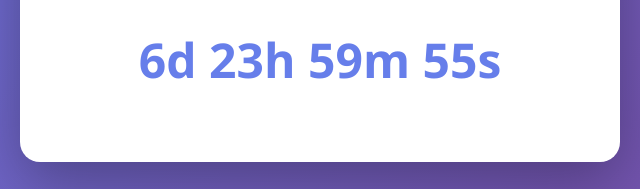
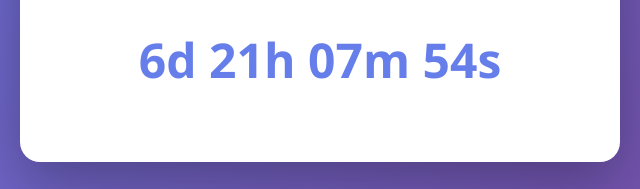
Before and after one commit to Blasg2/OpenLil, a plain HTML site: page index.html in a window 1280 px wide. Shown: the part 570-759 px from the top of the page, 320-960 px from the left. Drawn offline with Linux system fonts and the light colour scheme.

Commit message:
Change countdown target date to January 13, 2026
Updated countdown timer to a fixed target date.

```diff
--- a/index.html
+++ b/index.html
@@ -69,9 +69,8 @@
     </div>
 
     <script>
-        // Set target date to 7 days from now
-        const targetDate = new Date();
-        targetDate.setDate(targetDate.getDate() + 7);
+        // Fixed target date: January 13, 2026 at 00:00:00 (midnight)
+        const targetDate = new Date('2026-01-13T18:00:00').getTime();
 
         function updateCountdown() {
             const now = new Date().getTime();
```
